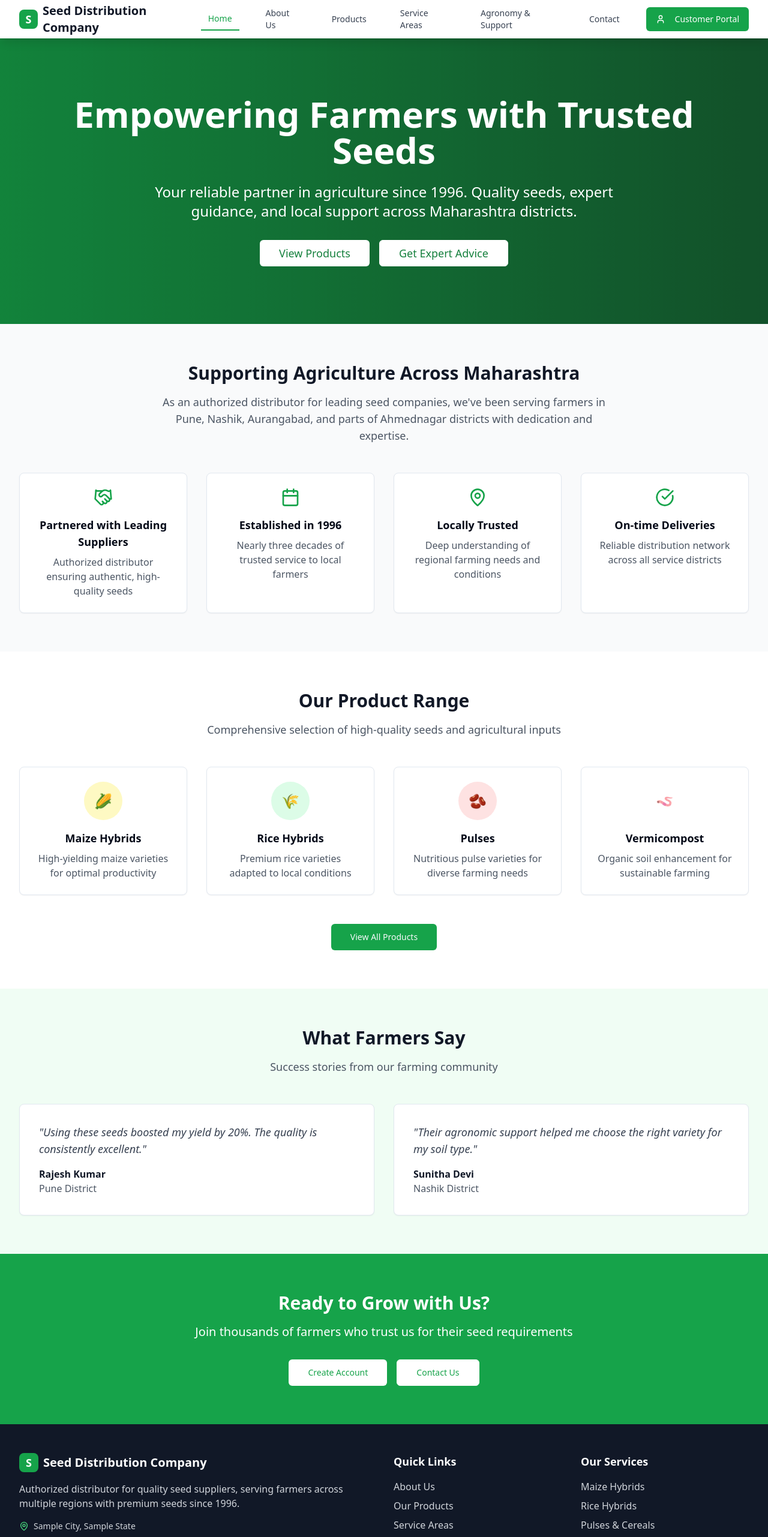
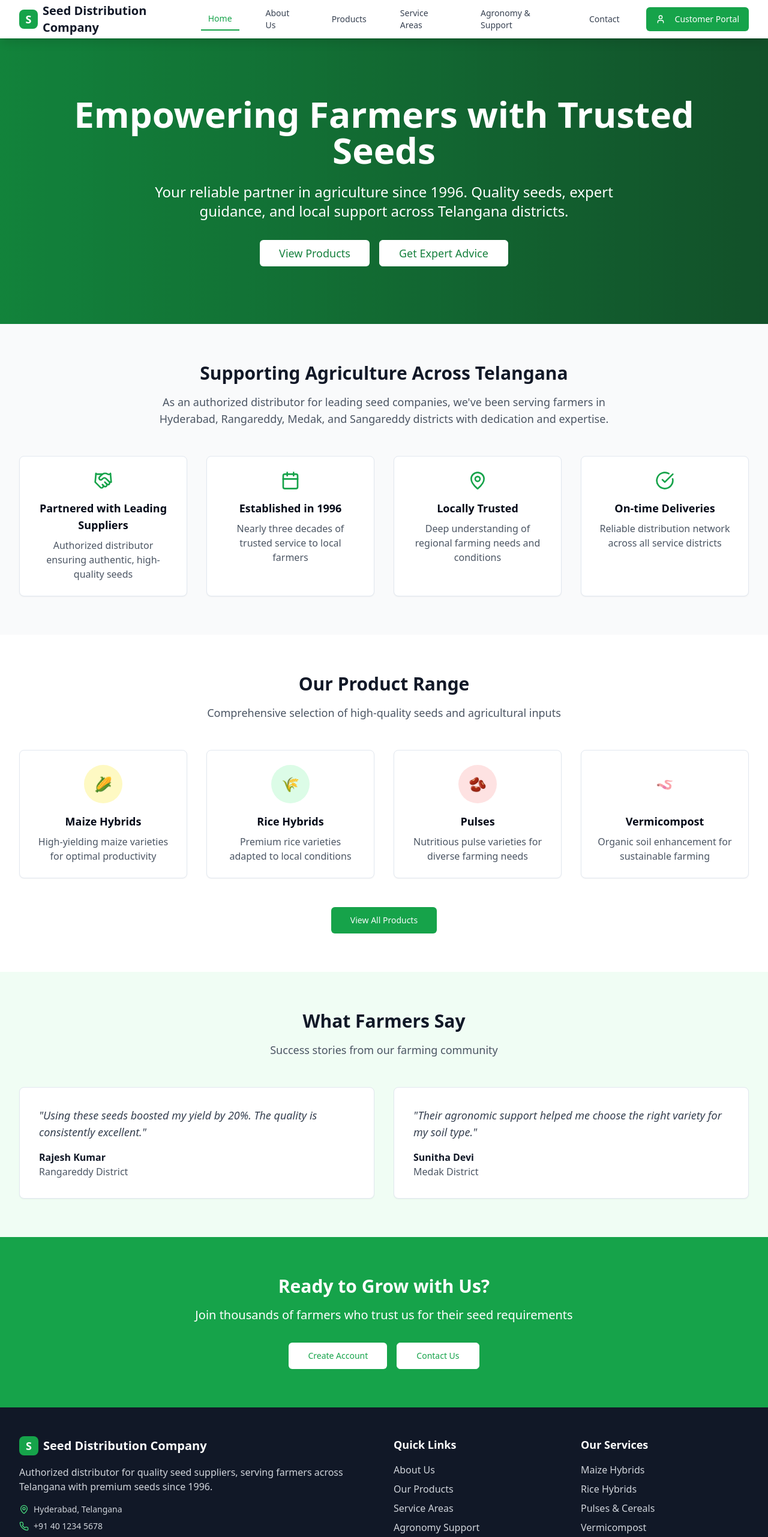
Before and after one commit to Feild-project-2025/seed-growth-nexus, a React (Vite) app: page / in a window 1280 px wide. Shown: the top 2562 px of the page at 60% size. Built offline with nearby package versions, Linux system fonts and the light colour scheme.

Commit message:
Refactor: Replace Maharashtra locations with Telangana, Hyderabad
Replaced all instances of Maharashtra-based locations with Telangana, Hyderabad, across the About, Navigation, Contact, Index, Service Areas, and Register pages.

```diff
--- a/src/components/Footer.tsx
+++ b/src/components/Footer.tsx
@@ -17,16 +17,16 @@ const Footer = () => {
             </div>
             <p className="text-gray-300 mb-4">
               Authorized distributor for quality seed suppliers, serving farmers across
-              multiple regions with premium seeds since 1996.
+              Telangana with premium seeds since 1996.
             </p>
             <div className="space-y-2">
               <div className="flex items-center space-x-2">
                 <MapPin className="w-4 h-4 text-green-400" />
-                <span className="text-sm text-gray-300">Sample City, Sample State</span>
+                <span className="text-sm text-gray-300">Hyderabad, Telangana</span>
               </div>
               <div className="flex items-center space-x-2">
                 <Phone className="w-4 h-4 text-green-400" />
-                <span className="text-sm text-gray-300">+91 12345 67890</span>
+                <span className="text-sm text-gray-300">+91 40 1234 5678</span>
               </div>
               <div className="flex items-center space-x-2">
                 <Bell className="w-4 h-4 text-green-400" />
--- a/src/pages/About.tsx
+++ b/src/pages/About.tsx
@@ -37,7 +37,7 @@ const About = () => {
         <div className="max-w-7xl mx-auto px-4 sm:px-6 lg:px-8 text-center">
           <h1 className="text-4xl md:text-5xl font-bold mb-6">About Our Company</h1>
           <p className="text-xl max-w-3xl mx-auto">
-            Nearly three decades of dedicated service to the farming community across Maharashtra
+            Nearly three decades of dedicated service to the farming community across Telangana
           </p>
         </div>
       </section>
@@ -52,7 +52,7 @@ const About = () => {
                 <p>
                   Since 1996, we have proudly served as an authorized distributor for
                   leading agricultural seed companies, bringing high-quality
-                  agricultural seeds to farmers across Maharashtra.
+                  agricultural seeds to farmers across Telangana.
                 </p>
                 <p>
                   Our journey began with a simple mission: to empower local farmers
@@ -61,8 +61,8 @@ const About = () => {
                   community, understanding their unique challenges and requirements.
                 </p>
                 <p>
-                  Today, we cover Pune, Nashik, Aurangabad, and parts of
-                  Ahmednagar districts, serving thousands of farmers with reliable seed
+                  Today, we cover Hyderabad, Rangareddy, Medak, and Sangareddy
+                  districts, serving thousands of farmers with reliable seed
                   distribution and comprehensive agricultural support.
                 </p>
                 <p>
@@ -129,7 +129,7 @@ const About = () => {
               <CardContent className="p-8">
                 <h3 className="text-2xl font-bold text-gray-900 mb-4">Our Vision</h3>
                 <p className="text-gray-700">
-                  To be the most trusted partner for farmers in Maharashtra, fostering
+                  To be the most trusted partner for farmers in Telangana, fostering
                   agricultural growth through innovation, quality, and unwavering
                   commitment to farmer success.
                 </p>
--- a/src/pages/Contact.tsx
+++ b/src/pages/Contact.tsx
@@ -57,15 +57,15 @@ const Contact = () => {
       title: "Office Address",
       details: [
         "Seed Distribution Company",
-        "Pune, Maharashtra",
-        "India - 411001"
+        "Hyderabad, Telangana",
+        "India - 500001"
       ]
     },
     {
       icon: <Phone className="w-6 h-6 text-green-600" />,
       title: "Phone Numbers",
       details: [
-        "Main Office: +91 20 1234 5678",
+        "Main Office: +91 40 1234 5678",
         "Mobile: +91 98765 43210",
         "WhatsApp: +91 98765 43210"
       ]
@@ -136,10 +136,10 @@ const Contact = () => {
                           <SelectValue placeholder="Select your district" />
                         </SelectTrigger>
                         <SelectContent>
-                          <SelectItem value="pune">Pune</SelectItem>
-                          <SelectItem value="nashik">Nashik</SelectItem>
-                          <SelectItem value="aurangabad">Aurangabad</SelectItem>
-                          <SelectItem value="ahmednagar">Ahmednagar</SelectItem>
+                          <SelectItem value="hyderabad">Hyderabad</SelectItem>
+                          <SelectItem value="rangareddy">Rangareddy</SelectItem>
+                          <SelectItem value="medak">Medak</SelectItem>
+                          <SelectItem value="sangareddy">Sangareddy</SelectItem>
                           <SelectItem value="other">Other</SelectItem>
                         </SelectContent>
                       </Select>
@@ -280,7 +280,7 @@ const Contact = () => {
             <CardHeader>
               <CardTitle>Find Our Office</CardTitle>
               <p className="text-gray-600">
-                Visit us at our Pune office for personalized consultation
+                Visit us at our Hyderabad office for personalized consultation
               </p>
             </CardHeader>
             <CardContent>
@@ -290,7 +290,7 @@ const Contact = () => {
                   <h3 className="text-xl font-semibold text-gray-800 mb-2">Office Location</h3>
                   <p className="text-gray-600">
                     Seed Distribution Company<br />
-                    Pune, Maharashtra<br />
+                    Hyderabad, Telangana<br />
                     <span className="text-sm">Interactive Google Map will be embedded here</span>
                   </p>
                 </div>
--- a/src/pages/Index.tsx
+++ b/src/pages/Index.tsx
@@ -33,12 +33,12 @@ const Index = () => {
     {
       quote: "Using these seeds boosted my yield by 20%. The quality is consistently excellent.",
       farmer: "Rajesh Kumar",
-      location: "Pune District"
+      location: "Rangareddy District"
     },
     {
       quote: "Their agronomic support helped me choose the right variety for my soil type.",
       farmer: "Sunitha Devi",
-      location: "Nashik District"
+      location: "Medak District"
     }
   ];
 
@@ -56,7 +56,7 @@ const Index = () => {
             </h1>
             <p className="text-xl md:text-2xl mb-8 max-w-3xl mx-auto">
               Your reliable partner in agriculture since 1996. Quality seeds, expert guidance,
-              and local support across Maharashtra districts.
+              and local support across Telangana districts.
             </p>
             <div className="flex flex-col sm:flex-row gap-4 justify-center">
               <Link to="/products">
@@ -79,11 +79,11 @@ const Index = () => {
         <div className="max-w-7xl mx-auto px-4 sm:px-6 lg:px-8">
           <div className="text-center mb-12">
             <h2 className="text-3xl font-bold text-gray-900 mb-4">
-              Supporting Agriculture Across Maharashtra
+              Supporting Agriculture Across Telangana
             </h2>
             <p className="text-lg text-gray-600 max-w-3xl mx-auto">
               As an authorized distributor for leading seed companies, we've been serving
-              farmers in Pune, Nashik, Aurangabad, and parts of Ahmednagar districts
+              farmers in Hyderabad, Rangareddy, Medak, and Sangareddy districts
               with dedication and expertise.
             </p>
           </div>
--- a/src/pages/Register.tsx
+++ b/src/pages/Register.tsx
@@ -26,10 +26,10 @@ const Register = () => {
   const { toast } = useToast();
 
   const districts = [
-    "Pune",
-    "Nashik",
-    "Aurangabad",
-    "Ahmednagar"
+    "Hyderabad",
+    "Rangareddy",
+    "Medak",
+    "Sangareddy"
   ];
 
   const handleInputChange = (field: string, value: string) => {
--- a/src/pages/ServiceAreas.tsx
+++ b/src/pages/ServiceAreas.tsx
@@ -7,22 +7,22 @@ import { MapPin, Truck, CheckCircle } from "lucide-react";
 const ServiceAreas = () => {
   const districts = [
     {
-      name: "Pune",
+      name: "Hyderabad",
       description: "Comprehensive coverage including urban periphery and rural farming areas",
       highlights: ["Urban-rural farming", "Vegetable cultivation", "Commercial crops"]
     },
     {
-      name: "Nashik",
+      name: "Rangareddy",
       description: "Serving traditional agricultural regions with diverse crop patterns",
       highlights: ["Rice cultivation", "Cotton farming", "Horticulture"]
     },
     {
-      name: "Aurangabad",
+      name: "Medak",
       description: "Supporting dryland farming and sustainable agriculture practices",
       highlights: ["Dryland crops", "Pulses", "Millets"]
     },
     {
-      name: "Ahmednagar (Partial)",
+      name: "Sangareddy",
       description: "Selected areas with focus on emerging agricultural opportunities",
       highlights: ["Mixed farming", "Dairy support", "Crop diversification"]
     }
@@ -55,7 +55,7 @@ const ServiceAreas = () => {
         <div className="max-w-7xl mx-auto px-4 sm:px-6 lg:px-8 text-center">
           <h1 className="text-4xl md:text-5xl font-bold mb-6">Service Areas</h1>
           <p className="text-xl max-w-3xl mx-auto">
-            Delivering high-quality seeds to farmers across four key districts in Maharashtra
+            Delivering high-quality seeds to farmers across four key districts in Telangana
           </p>
         </div>
       </section>
@@ -119,22 +119,22 @@ const ServiceAreas = () => {
                 <h3 className="text-xl font-semibold text-gray-800 mb-2">Service Area Map</h3>
                 <p className="text-gray-600">
                   Interactive map showing our delivery coverage across<br />
-                  Pune • Nashik • Aurangabad • Ahmednagar districts
+                  Hyderabad • Rangareddy • Medak • Sangareddy districts
                 </p>
               </div>
 
               {/* District Markers */}
               <div className="absolute top-4 left-4 bg-white p-2 rounded shadow">
-                <span className="text-sm font-medium">Ahmednagar</span>
+                <span className="text-sm font-medium">Sangareddy</span>
               </div>
               <div className="absolute top-8 right-8 bg-white p-2 rounded shadow">
-                <span className="text-sm font-medium">Pune</span>
+                <span className="text-sm font-medium">Hyderabad</span>
               </div>
               <div className="absolute bottom-8 left-8 bg-white p-2 rounded shadow">
-                <span className="text-sm font-medium">Aurangabad</span>
+                <span className="text-sm font-medium">Medak</span>
               </div>
               <div className="absolute bottom-4 right-4 bg-white p-2 rounded shadow">
-                <span className="text-sm font-medium">Nashik</span>
+                <span className="text-sm font-medium">Rangareddy</span>
               </div>
             </div>
           </div>
@@ -212,7 +212,7 @@ const ServiceAreas = () => {
               <div className="flex items-center space-x-3">
                 <span className="text-green-600">📞</span>
                 <div>
-                  <p className="font-medium">Call: +91 20 1234 5678</p>
+                  <p className="font-medium">Call: +91 40 1234 5678</p>
                   <p className="text-sm text-gray-600">Speak with our delivery team</p>
                 </div>
               </div>
```
